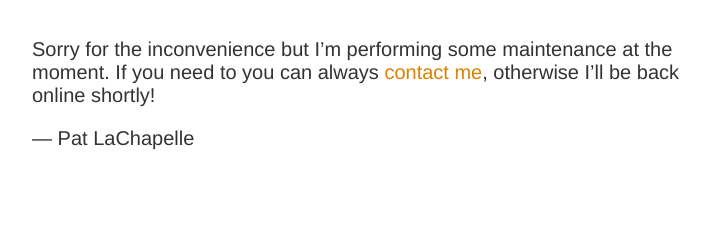
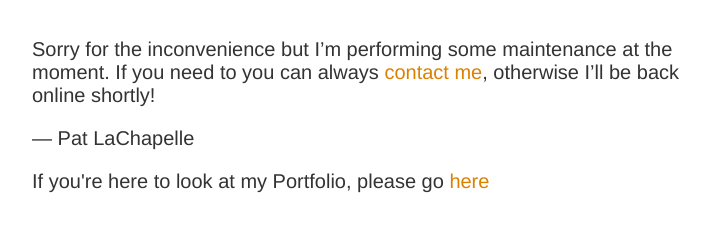
Before and after one commit to patlachapelle/OldWebsite, a plain HTML site: page index.html in a window 1280 px wide. Shown: the part 261-492 px from the top of the page, without its empty margins (283-993 px from the left). Drawn offline with Linux system fonts and the light colour scheme.

Commit message:
Update index.html

```diff
--- a/index.html
+++ b/index.html
@@ -15,4 +15,7 @@
         <p>Sorry for the inconvenience but I&rsquo;m performing some maintenance at the moment. If you need to you can always <a href="mailto:pgl3@uw.edu">contact me</a>, otherwise I&rsquo;ll be back online shortly!</p>
         <p>&mdash; Pat LaChapelle</p>
     </div>
+  <div>
+    If you're here to look at my Portfolio, please go <a href='./archive/pwhtml/pwportfolio.html'>here</a>
+  </div>
 </article>
```
